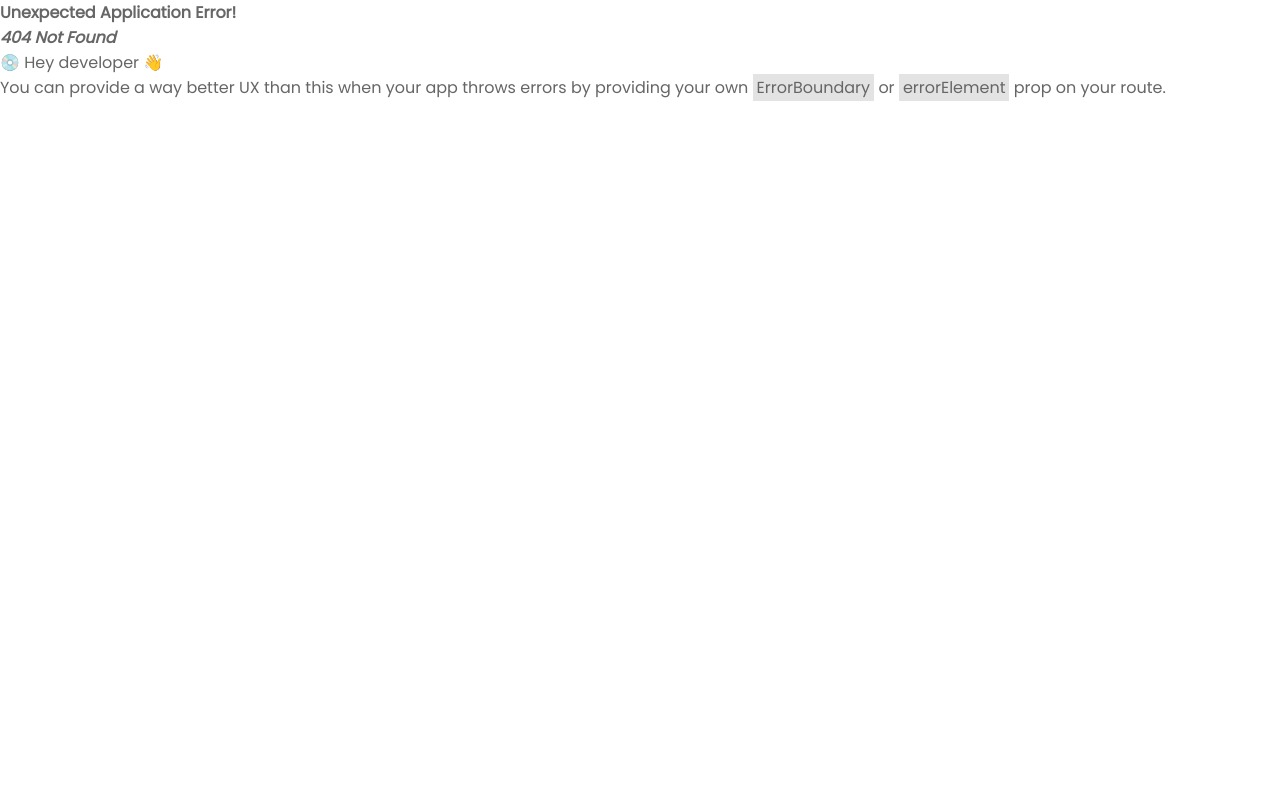
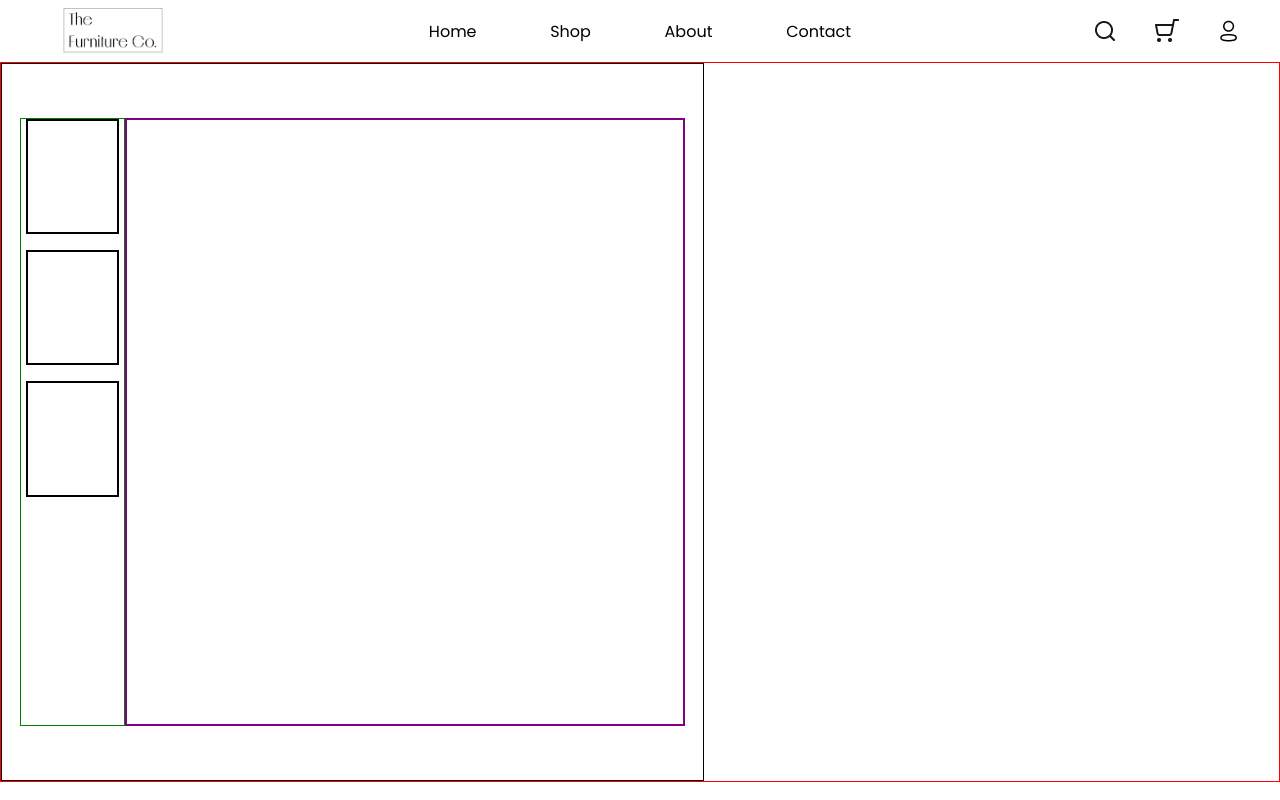
Before and after one commit to code-Harsh247/FRSS-project, a React (Create React App) app in the folder frontend/: page /product in a window 1280 px wide. Before the commit this address had no page. Built offline with nearby package versions, Linux system fonts and the light colour scheme.

Commit message:
Created a part of Product details page

```diff
--- /dev/null
+++ b/frontend/public/index.css
@@ -0,0 +1,3 @@
+html::-webkit-scrollbar{
+    display: none;
+}
--- a/frontend/public/index.html
+++ b/frontend/public/index.html
@@ -4,6 +4,7 @@
     <meta charset="utf-8" />
     <meta name="viewport" content="width=device-width, initial-scale=1" />
     <title>FRSS project</title>
+    <link rel="stylesheet" href="./index.css">
   </head>
   <body>
     <div id="root"></div>
--- a/frontend/src/App.js
+++ b/frontend/src/App.js
@@ -5,6 +5,7 @@ import LoginPage from "./pages/LoginPage";
 import SignUpPage from "./pages/SignUpPage";
 import AdminLoginInPage from "./pages/AdminLoginPage";
 import { RouterProvider, createBrowserRouter } from "react-router-dom";
+import ProductDetailsPage from "./pages/ProductDetailsPage";
 
 const App = () => {
     const router = createBrowserRouter([
@@ -27,6 +28,10 @@ const App = () => {
         {
             path:"/admin",
             element: <AdminLoginInPage/>
+        },
+        {
+            path:"/product",
+            element: <ProductDetailsPage/>
         }
     ])
     return (
--- /dev/null
+++ b/frontend/src/components/ProductDetails/ProductDetails.css
@@ -0,0 +1,36 @@
+.Product-Details-Container{
+    display: flex;
+    height: 90vh;
+    width: 100vw;
+    border: 1px solid red;
+}
+
+.Product-Pictures{
+    display: flex;
+    height: 100%;
+    width: 55%;
+    border: 1px solid black;
+    justify-content: center;
+    align-items:center;
+}
+
+.Product-Other-Pictures{
+    display: flex;
+    align-items: center;
+    width: 15%;
+    height: 85%;
+    justify-content: flex-start;
+    flex-direction: column;
+    border: 1px solid green;
+}
+.Product-Main-Picture{
+    width: 80%;
+    height: 85%;
+    border: 2px solid purple;
+}
+.ProdPic{
+    border: 2px solid black;
+    width: 90%;
+    height: 19%;
+    margin-bottom: 1rem;
+}
--- /dev/null
+++ b/frontend/src/components/ProductDetails/ProductDetails.js
@@ -0,0 +1,31 @@
+import React from 'react'
+import "./ProductDetails.css"
+
+const ProdDetails = (props) => {
+    return (
+        <div className='Product-Details-Container'>
+            <div className='Product-Pictures'>
+                <div className='Product-Other-Pictures'>
+                    <div className='ProdPic' id='pic1'>
+                    </div>
+                    <div className='ProdPic' id='pic2'>
+                    </div>
+                    <div className='ProdPic' id='pic3'>
+                    </div>
+                </div>
+                <div className='Product-Main-Picture'>
+                </div>
+            </div>
+            <div className='Product-Details'>
+                <div className='Product-Name'>
+                    <p>{props.title}</p>
+                </div>
+                <div className='Product-Price'>
+                    <p>{props.price}</p>
+                </div>
+            </div>
+        </div>
+    )
+}
+
+export default ProdDetails
--- a/frontend/src/components/productCard/productCard.css
+++ b/frontend/src/components/productCard/productCard.css
@@ -8,6 +8,10 @@
   background-color: #fff;
   /* border: 2px solid #000000; */
   width:33vw;
+}
+
+.ShopProductCard:hover{
+  transform:scale(0.95);
 }
 
 .ShopProductCard .card img {
@@ -21,13 +25,12 @@
 }
 
 .ShopProductCard .card-title {
-  font-size: 0.8rem;
+  font-size: 2rem;
   margin-bottom: 8px;
 }
 
 .ShopProductCard .card-text {
-  font-size: 0.8rem;
-  line-height: 1.5;
+  font-size: 1rem;
 }
 
 .ShopProductCard .bestseller {
--- a/frontend/src/components/productCard/productCard.js
+++ b/frontend/src/components/productCard/productCard.js
@@ -1,5 +1,5 @@
 import React from 'react';
-import './ProductCard.css';
+import './productCard.css';
 
 function ProductCard({ imageUrl, productName, price }) {
   return (
@@ -8,10 +8,7 @@ function ProductCard({ imageUrl, productName, price }) {
       <div className="card-content">
         <h3 className="card-title">{productName}</h3>
         <p className="card-text">
-          <br />
           ${price}
-          <br />
-          Contract Grade
         </p>
       </div>
     </div>
--- /dev/null
+++ b/frontend/src/pages/Css/Shop.css
@@ -0,0 +1,3 @@
+.Shop-Container{
+    overflow-x: hidden;
+}
--- /dev/null
+++ b/frontend/src/pages/ProductDetailsPage.js
@@ -0,0 +1,14 @@
+import React from 'react'
+import ProdDetails from '../components/ProductDetails/ProductDetails'
+import Navbar from '../components/Navbar/Navbar'
+
+const ProductDetailsPage = () => {
+  return (
+    <div>
+      <Navbar/>
+      <ProdDetails />
+    </div>
+  )
+}
+
+export default ProductDetailsPage
--- a/frontend/src/pages/Shop.js
+++ b/frontend/src/pages/Shop.js
@@ -5,8 +5,11 @@ import Navbar from '../components/Navbar/Navbar';
 // import CustomButton from '../components/Button/CustomButton';
 import Footer from '../components/Footer/Footer';
 import { useNavigate } from 'react-router-dom';
+import "../pages/Css/Shop.css"
 // import AboutUs from '../components/AboutUs/AboutUs';
 import ShopBanner from '../components/ShopBanner/ShopBanner';
+import ProductCard from '../components/productCard/productCard';
+import testImg from '../components/assets/images/chair.jpg'
 
 
 const Shop = () => {
@@ -21,8 +24,8 @@ const Shop = () => {
 
                 <Navbar />
                 <ShopBanner/>
-
-            <Footer/>
+                <ProductCard imageUrl={testImg} productName="chair" price="10000"/>
+                <Footer/>
 
         </div>
 
```
